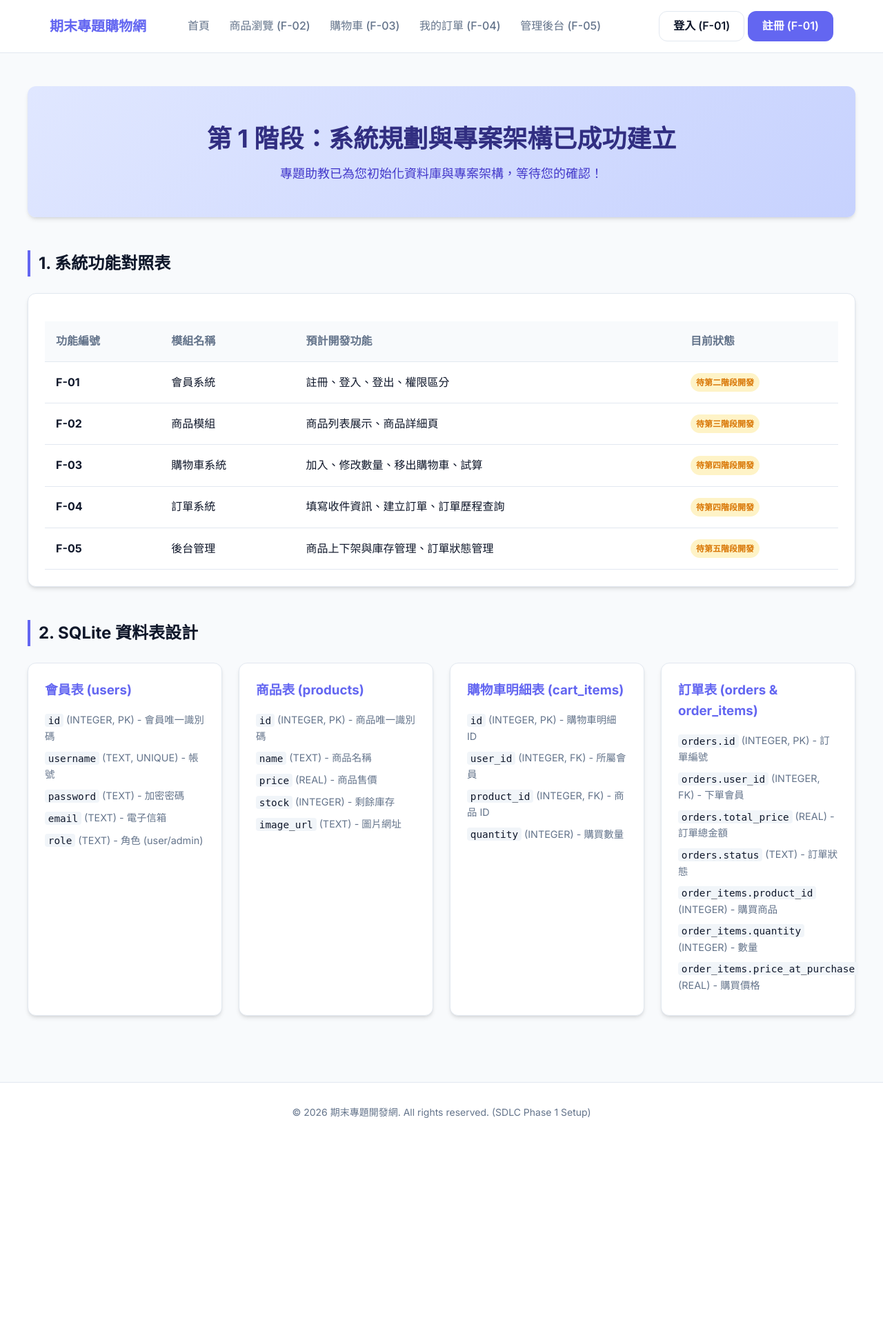
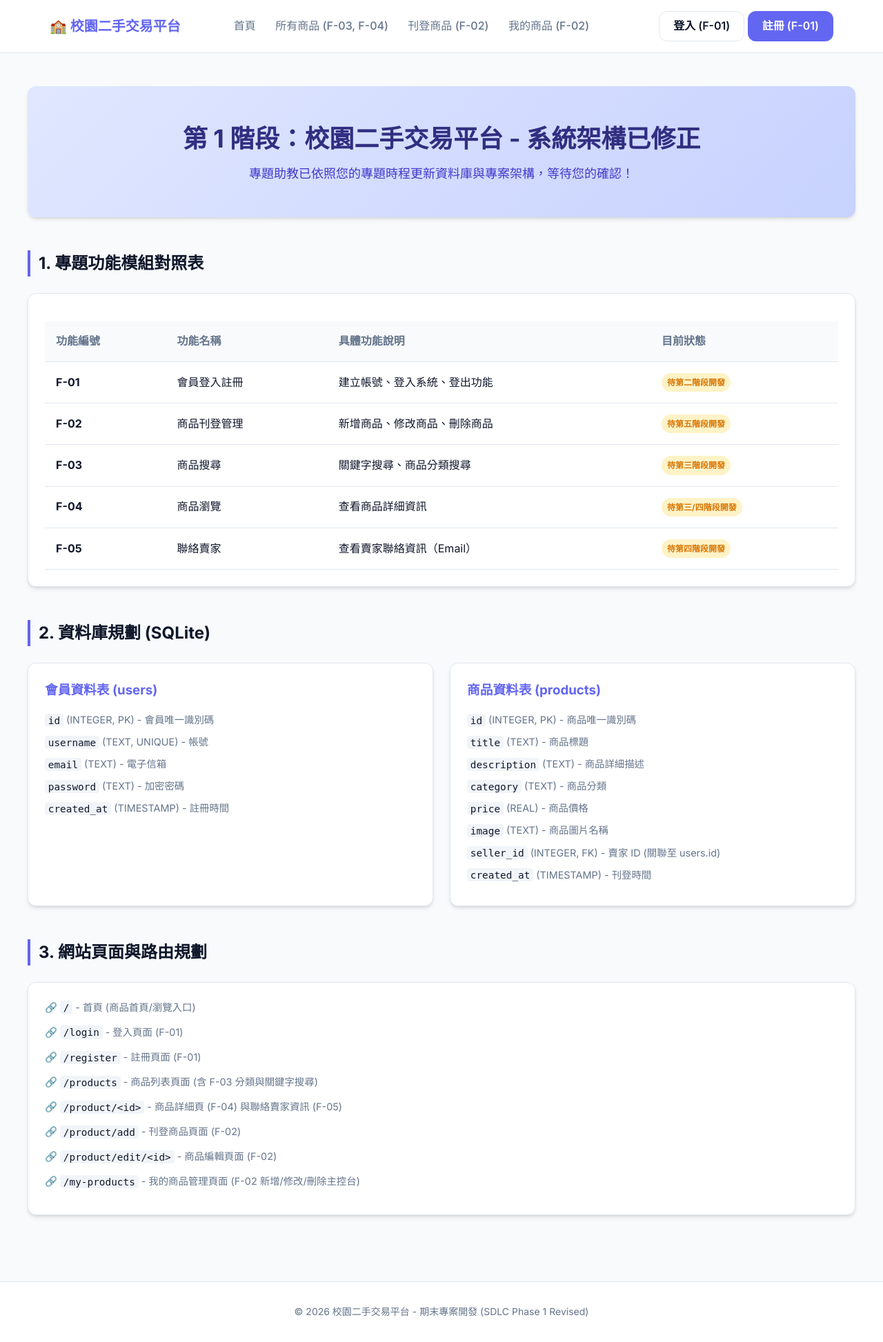
Before and after one commit to d1483758/final-exam, a Flask app: page / in a window 1280 px wide. Shown: the whole page at 69% size. Before the commit the page ends 1621 px from the top, so only its background shows below. Run offline with Flask 3, Linux system fonts and the light colour scheme.

Commit message:
Phase 1: Update architecture for Campus Second-hand Trading Platform

```diff
--- a/app.py
+++ b/app.py
@@ -4,7 +4,6 @@ import database
 
 def create_app():
     app = Flask(__name__)
-    # 載入設定
     app.config.from_object(Config)
 
     # 註冊資料庫關閉機制
@@ -12,21 +11,43 @@ def create_app():
 
     @app.route('/')
     def index():
-        # 首頁，渲染基本規劃首頁
+        # 首頁，渲染修正後的校園二手交易平台規劃頁面
         return render_template('index.html')
 
-    # 以下路由為規劃之架構預留佔位，目前不撰寫業務邏輯程式碼
+    # F-01 會員登入註冊
     @app.route('/login')
-    def login_placeholder():
-        return "F-01 會員登入功能：待第二階段開發"
+    def login():
+        return "F-01 會員登入頁面：待第二階段開發"
 
     @app.route('/register')
-    def register_placeholder():
-        return "F-01 會員註冊功能：待第二階段開發"
+    def register():
+        return "F-01 會員註冊頁面：待第二階段開發"
 
+    @app.route('/logout')
+    def logout():
+        return "F-01 會員登出功能：待第二階段開發"
+
+    # F-03 & F-04 商品搜尋與瀏覽
     @app.route('/products')
-    def products_placeholder():
-        return "F-02 商品瀏覽功能：待第三階段開發"
+    def products():
+        return "F-03 & F-04 商品列表與搜尋頁面：待第三階段開發"
+
+    @app.route('/product/<int:product_id>')
+    def product_detail(product_id):
+        return f"F-04 & F-05 商品詳細頁 (ID: {product_id}) 與聯絡賣家資訊：待第四階段開發"
+
+    # F-02 商品刊登管理
+    @app.route('/product/add')
+    def add_product():
+        return "F-02 商品刊登頁面：待第五階段開發"
+
+    @app.route('/product/edit/<int:product_id>')
+    def edit_product(product_id):
+        return f"F-02 商品編輯頁面 (ID: {product_id})：待第五階段開發"
+
+    @app.route('/my-products')
+    def my_products():
+        return "F-02 我的商品管理頁面：待第五階段開發"
 
     return app
 
--- a/templates/base.html
+++ b/templates/base.html
@@ -3,7 +3,7 @@
 <head>
     <meta charset="UTF-8">
     <meta name="viewport" content="width=device-width, initial-scale=1.0">
-    <title>{% block title %}期末專題購物網站{% endblock %}</title>
+    <title>{% block title %}校園二手交易平台{% endblock %}</title>
     <!-- 引入全域樣式 -->
     <link rel="stylesheet" href="{{ url_for('static', filename='css/style.css') }}">
     <link href="https://fonts.googleapis.com/css2?family=Inter:wght@300;400;500;600;700&display=swap" rel="stylesheet">
@@ -11,13 +11,12 @@
 <body>
     <header class="navbar">
         <div class="container navbar-container">
-            <a href="/" class="brand">期末專題購物網</a>
+            <a href="/" class="brand">🏫 校園二手交易平台</a>
             <nav class="nav-links">
                 <a href="/">首頁</a>
-                <a href="/products">商品瀏覽 (F-02)</a>
-                <a href="/cart">購物車 (F-03)</a>
-                <a href="/orders">我的訂單 (F-04)</a>
-                <a href="/admin">管理後台 (F-05)</a>
+                <a href="/products">所有商品 (F-03, F-04)</a>
+                <a href="/product/add">刊登商品 (F-02)</a>
+                <a href="/my-products">我的商品 (F-02)</a>
             </nav>
             <div class="auth-buttons">
                 <a href="/login" class="btn btn-outline">登入 (F-01)</a>
@@ -32,7 +31,7 @@
 
     <footer class="footer">
         <div class="container text-center">
-            <p>&copy; 2026 期末專題開發網. All rights reserved. (SDLC Phase 1 Setup)</p>
+            <p>&copy; 2026 校園二手交易平台 - 期末專案開發 (SDLC Phase 1 Revised)</p>
         </div>
     </footer>
     <script src="{{ url_for('static', filename='js/main.js') }}"></script>
--- a/templates/index.html
+++ b/templates/index.html
@@ -1,55 +1,55 @@
 {% extends 'base.html' %}
 
-{% block title %}期末專題 - 第一階段系統規劃與架構{% endblock %}
+{% block title %}校園二手交易平台 - 系統規劃與架構{% endblock %}
 
 {% block content %}
 <div class="welcome-banner">
-    <h1>第 1 階段：系統規劃與專案架構已成功建立</h1>
-    <p class="subtitle">專題助教已為您初始化資料庫與專案架構，等待您的確認！</p>
+    <h1>第 1 階段：校園二手交易平台 - 系統架構已修正</h1>
+    <p class="subtitle">專題助教已依照您的專題時程更新資料庫與專案架構，等待您的確認！</p>
 </div>
 
 <section class="section">
-    <h2>1. 系統功能對照表</h2>
+    <h2>1. 專題功能模組對照表</h2>
     <div class="card">
         <table class="data-table">
             <thead>
                 <tr>
                     <th>功能編號</th>
-                    <th>模組名稱</th>
-                    <th>預計開發功能</th>
+                    <th>功能名稱</th>
+                    <th>具體功能說明</th>
                     <th>目前狀態</th>
                 </tr>
             </thead>
             <tbody>
                 <tr>
                     <td><strong>F-01</strong></td>
-                    <td>會員系統</td>
-                    <td>註冊、登入、登出、權限區分</td>
+                    <td>會員登入註冊</td>
+                    <td>建立帳號、登入系統、登出功能</td>
                     <td><span class="badge badge-warning">待第二階段開發</span></td>
                 </tr>
                 <tr>
                     <td><strong>F-02</strong></td>
-                    <td>商品模組</td>
-                    <td>商品列表展示、商品詳細頁</td>
+                    <td>商品刊登管理</td>
+                    <td>新增商品、修改商品、刪除商品</td>
+                    <td><span class="badge badge-warning">待第五階段開發</span></td>
+                </tr>
+                <tr>
+                    <td><strong>F-03</strong></td>
+                    <td>商品搜尋</td>
+                    <td>關鍵字搜尋、商品分類搜尋</td>
                     <td><span class="badge badge-warning">待第三階段開發</span></td>
                 </tr>
                 <tr>
-                    <td><strong>F-03</strong></td>
-                    <td>購物車系統</td>
-                    <td>加入、修改數量、移出購物車、試算</td>
-                    <td><span class="badge badge-warning">待第四階段開發</span></td>
-                </tr>
-                <tr>
                     <td><strong>F-04</strong></td>
-                    <td>訂單系統</td>
-                    <td>填寫收件資訊、建立訂單、訂單歷程查詢</td>
-                    <td><span class="badge badge-warning">待第四階段開發</span></td>
+                    <td>商品瀏覽</td>
+                    <td>查看商品詳細資訊</td>
+                    <td><span class="badge badge-warning">待第三/四階段開發</span></td>
                 </tr>
                 <tr>
                     <td><strong>F-05</strong></td>
-                    <td>後台管理</td>
-                    <td>商品上下架與庫存管理、訂單狀態管理</td>
-                    <td><span class="badge badge-warning">待第五階段開發</span></td>
+                    <td>聯絡賣家</td>
+                    <td>查看賣家聯絡資訊（Email）</td>
+                    <td><span class="badge badge-warning">待第四階段開發</span></td>
                 </tr>
             </tbody>
         </table>
@@ -57,49 +57,47 @@
 </section>
 
 <section class="section">
-    <h2>2. SQLite 資料表設計</h2>
+    <h2>2. 資料庫規劃 (SQLite)</h2>
     <div class="grid">
         <div class="card">
-            <h3>會員表 (users)</h3>
+            <h3>會員資料表 (users)</h3>
             <ul>
                 <li><code>id</code> (INTEGER, PK) - 會員唯一識別碼</li>
                 <li><code>username</code> (TEXT, UNIQUE) - 帳號</li>
+                <li><code>email</code> (TEXT) - 電子信箱</li>
                 <li><code>password</code> (TEXT) - 加密密碼</li>
-                <li><code>email</code> (TEXT) - 電子信箱</li>
-                <li><code>role</code> (TEXT) - 角色 (user/admin)</li>
+                <li><code>created_at</code> (TIMESTAMP) - 註冊時間</li>
             </ul>
         </div>
         <div class="card">
-            <h3>商品表 (products)</h3>
+            <h3>商品資料表 (products)</h3>
             <ul>
                 <li><code>id</code> (INTEGER, PK) - 商品唯一識別碼</li>
-                <li><code>name</code> (TEXT) - 商品名稱</li>
-                <li><code>price</code> (REAL) - 商品售價</li>
-                <li><code>stock</code> (INTEGER) - 剩餘庫存</li>
-                <li><code>image_url</code> (TEXT) - 圖片網址</li>
-            </ul>
-        </div>
-        <div class="card">
-            <h3>購物車明細表 (cart_items)</h3>
-            <ul>
-                <li><code>id</code> (INTEGER, PK) - 購物車明細 ID</li>
-                <li><code>user_id</code> (INTEGER, FK) - 所屬會員</li>
-                <li><code>product_id</code> (INTEGER, FK) - 商品 ID</li>
-                <li><code>quantity</code> (INTEGER) - 購買數量</li>
-            </ul>
-        </div>
-        <div class="card">
-            <h3>訂單表 (orders & order_items)</h3>
-            <ul>
-                <li><code>orders.id</code> (INTEGER, PK) - 訂單編號</li>
-                <li><code>orders.user_id</code> (INTEGER, FK) - 下單會員</li>
-                <li><code>orders.total_price</code> (REAL) - 訂單總金額</li>
-                <li><code>orders.status</code> (TEXT) - 訂單狀態</li>
-                <li><code>order_items.product_id</code> (INTEGER) - 購買商品</li>
-                <li><code>order_items.quantity</code> (INTEGER) - 數量</li>
-                <li><code>order_items.price_at_purchase</code> (REAL) - 購買價格</li>
+                <li><code>title</code> (TEXT) - 商品標題</li>
+                <li><code>description</code> (TEXT) - 商品詳細描述</li>
+                <li><code>category</code> (TEXT) - 商品分類</li>
+                <li><code>price</code> (REAL) - 商品價格</li>
+                <li><code>image</code> (TEXT) - 商品圖片名稱</li>
+                <li><code>seller_id</code> (INTEGER, FK) - 賣家 ID (關聯至 users.id)</li>
+                <li><code>created_at</code> (TIMESTAMP) - 刊登時間</li>
             </ul>
         </div>
     </div>
 </section>
+
+<section class="section">
+    <h2>3. 網站頁面與路由規劃</h2>
+    <div class="card">
+        <ul class="route-list" style="list-style: none; padding-left: 0;">
+            <li style="margin-bottom: 0.75rem;">🔗 <code>/</code> - 首頁 (商品首頁/瀏覽入口)</li>
+            <li style="margin-bottom: 0.75rem;">🔗 <code>/login</code> - 登入頁面 (F-01)</li>
+            <li style="margin-bottom: 0.75rem;">🔗 <code>/register</code> - 註冊頁面 (F-01)</li>
+            <li style="margin-bottom: 0.75rem;">🔗 <code>/products</code> - 商品列表頁面 (含 F-03 分類與關鍵字搜尋)</li>
+            <li style="margin-bottom: 0.75rem;">🔗 <code>/product/&lt;id&gt;</code> - 商品詳細頁 (F-04) 與聯絡賣家資訊 (F-05)</li>
+            <li style="margin-bottom: 0.75rem;">🔗 <code>/product/add</code> - 刊登商品頁面 (F-02)</li>
+            <li style="margin-bottom: 0.75rem;">🔗 <code>/product/edit/&lt;id&gt;</code> - 商品編輯頁面 (F-02)</li>
+            <li style="margin-bottom: 0.75rem;">🔗 <code>/my-products</code> - 我的商品管理頁面 (F-02 新增/修改/刪除主控台)</li>
+        </ul>
+    </div>
+</section>
 {% endblock %}
```
Also changed, not shown: schema.sql (+10 -44 lines), instance/database.db.
